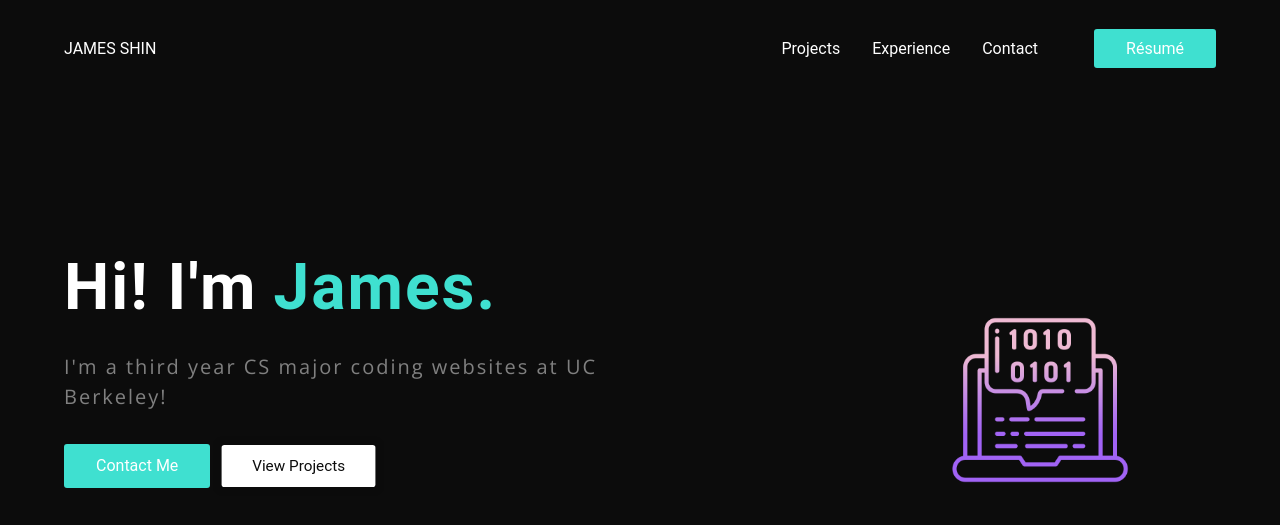
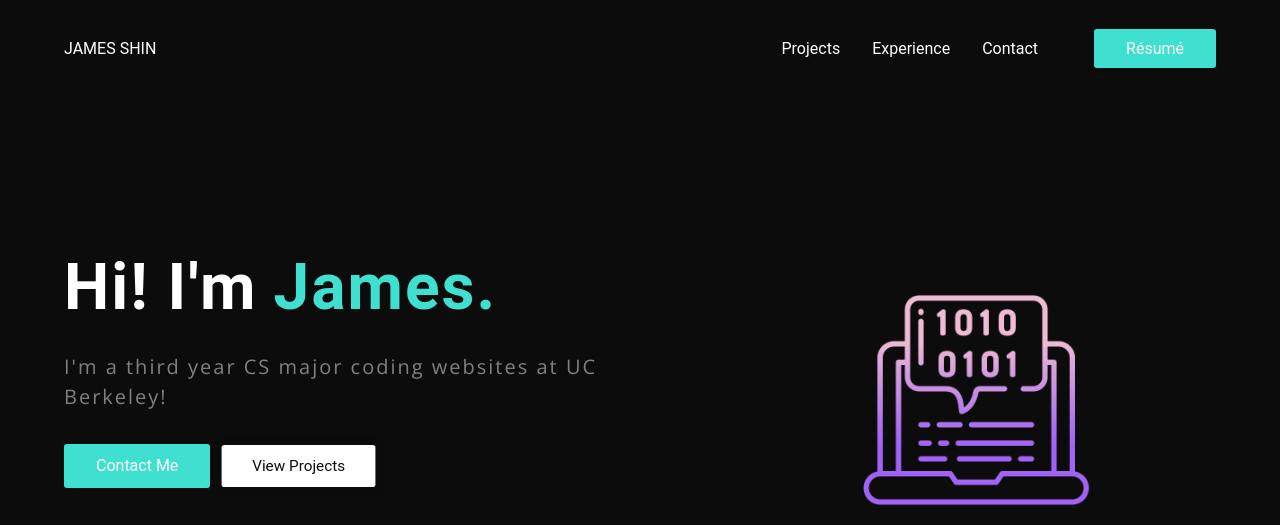
Before and after one commit to jamesshin5/jamesshin, a Gatsby site: page / in a window 1280 px wide. Shown: the top 525 px of the page. Built offline with nearby package versions, Linux system fonts and the light colour scheme; Gatsby itself is replaced by a stand-in of ours.

Commit message:
Update Hero.js

```diff
--- a/src/components/Hero.js
+++ b/src/components/Hero.js
@@ -58,7 +58,7 @@ const Hero = () => {
         alt="something"
         style={{
           transform: "translate(-75%, 0%)",
-          width: "clamp(5rem,14vw, 18rem )"
+          width: "clamp(5rem,18vw, 18rem )"
 
         }}
         data-sal="slide-down" data-sal-easing="ease" data-sal-duration="2000"
```
